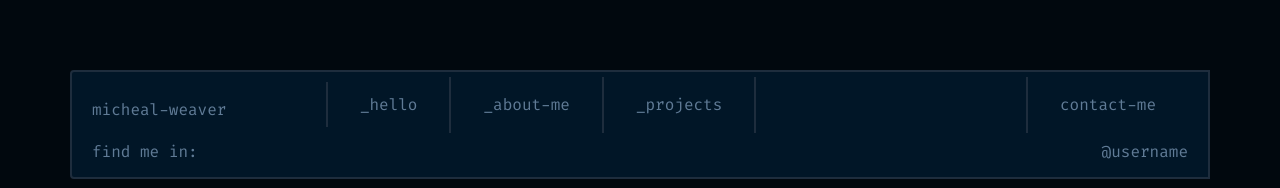
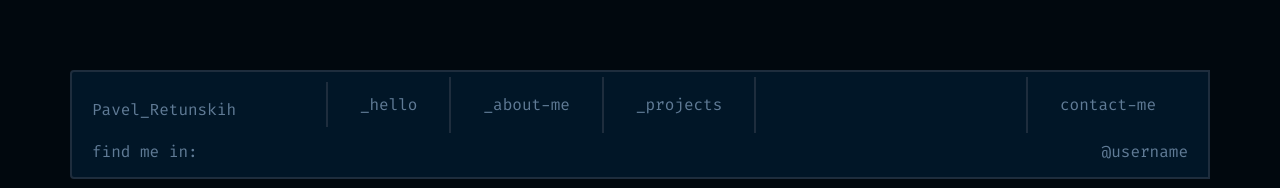
Before and after one commit to Pavel-Retunskih/portfolionext, a Next.js app: page / in a window 1280 px wide. Shown: the top 188 px of the page. Built offline with nearby package versions, Linux system fonts and the light colour scheme.

Commit message:
fix name

```diff
--- a/src/widgets/Header/Header.tsx
+++ b/src/widgets/Header/Header.tsx
@@ -14,7 +14,7 @@ console.log(currentPath == '/hello')
         <nav className={'flex h-[45px]'}>
           <div className={'flex  w-[300px] border-r-2 border-r-lines py-4 text-nowrap'}>
             <h1 className={'text-base'}>
-              micheal-weaver</h1>
+              Pavel_Retunskih</h1>
           </div>
           <div className={'flex items-center justify-between w-full'}>
             <div className={'flex items-center'}>
```
